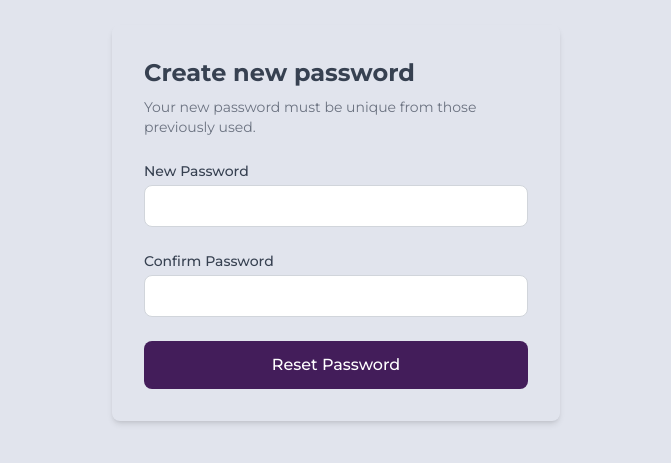
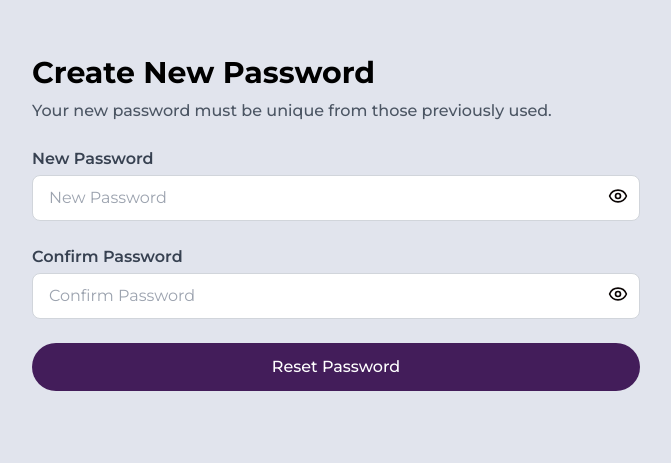
Before and after one commit to bijoymamud/Davisdebard_client, a React (Vite) app: page /resetPassword in a window 1280 px wide. Shown: the part 177-640 px from the top of the page, without its empty margins (304-975 px from the left). Built offline with nearby package versions, Linux system fonts and the light colour scheme.

Commit message:
davis completed

```diff
--- /dev/null
+++ b/src/Hooks/useCheckUserLogin.jsx
@@ -0,0 +1,29 @@
+
+const useCheckUserLogin = () => {
+  // Function to decode JWT and check expiration
+  const isTokenExpired = (token) => {
+    if (!token) return true;
+    try {
+      const decoded = JSON.parse(atob(token.split('.')[1])); // Decode the JWT (base64)
+      const expiry = decoded.exp * 1000; // Expiry time in milliseconds
+      return Date.now() >= expiry; // Check if the current time is past expiry time
+    } catch (e) {
+      return true;
+    }
+  };
+
+  // Get tokens from localStorage
+  const accessToken = localStorage.getItem("access_token");
+  const refreshToken = localStorage.getItem("refresh_token");
+
+  // Check if either token is missing or expired
+  const isTokenValid = accessToken && refreshToken && !isTokenExpired(accessToken) && !isTokenExpired(refreshToken);
+
+  // If the token is invalid or expired, return false
+//   if (!isTokenValid) return { isLoading: false, user: null, error: null, isAuthenticated: false };
+
+
+  return { isUser: isTokenValid};
+};
+
+export default useCheckUserLogin;
--- a/src/Pages/Login/ResetPassword.jsx
+++ b/src/Pages/Login/ResetPassword.jsx
@@ -1,16 +1,135 @@
+// import React, { useState } from "react";
+// import { useForm } from "react-hook-form";
+// import { useNavigate } from "react-router-dom";
+// import { useChangedPasswordMutation } from "../redux/features/baseApi/baseApi";
+
+
+// const ResetPassword = () => {
+//   const { register, handleSubmit, formState: { errors }, watch } = useForm();
+//   const navigate = useNavigate();
+//   const [errorMessage, setErrorMessage] = useState("");
+//   const newPassword = watch("new_password"); // To validate confirm password
+//     const [changedPassword, {isLoading}] = useChangedPasswordMutation()
+
+
+//   const onSubmit = async (data) => {
+//     try {
+//       const email = localStorage.getItem("email");
+//       console.log(email);
+
+//       const response = await changedPassword({
+//         email,
+//         new_password: data.new_password,
+//         confirm_password: data.confirm_password,
+//       }).unwrap();
+
+//       console.log("Password Reset Response:", response);
+
+//       // Redirect to login page
+//       navigate("/changePassSuccessfull");
+//     } catch (error) {
+//       console.error("Reset Password Error:", error);
+//       setErrorMessage(error?.data?.message || "An error occurred. Please try again.");
+//     }
+//   };
+
+//   return (
+//     <div className="flex items-center justify-center min-h-screen bg-[#e1e4ed]">
+//       <div className="w-full max-w-md p-8  rounded-lg shadow-md">
+//         <h2 className="text-2xl font-bold text-start text-gray-700">Create New Password</h2>
+//         <p className="mt-2 text-sm text-start text-gray-500">
+//         Your new password must be unique from those previously used.
+//         </p>
+//         {errorMessage && (
+//           <div className="mt-4 p-2 text-sm text-red-600 bg-red-100 border border-red-400 rounded">
+//             {errorMessage}
+//           </div>
+//         )}
+//         <form onSubmit={handleSubmit(onSubmit)} className="mt-6 space-y-6">
+//           {/* New Password Field */}
+//           <div>
+//             <label htmlFor="new_password" className="block text-sm font-medium text-gray-700">
+//               New Password
+//             </label>
+//             <input
+//               type="password"
+//               id="new_password"
+//               {...register("new_password", {
+//                 required: "New password is required",
+//                 minLength: {
+//                   value: 8,
+//                   message: "Password must be at least 8 characters long",
+//                 },
+//               })}
+//               className={`w-full px-4 py-2 mt-1 border rounded-lg focus:outline-none focus:ring-2 focus:ring-blue-500 ${
+//                 errors.new_password ? "border-red-500" : "border-gray-300"
+//               }`}
+//             />
+//             {errors.new_password && (
+//               <p className="mt-1 text-sm text-red-500">{errors.new_password.message}</p>
+//             )}
+//           </div>
+
+//           {/* Confirm Password Field */}
+//           <div>
+//             <label htmlFor="confirm_password" className="block text-sm font-medium text-gray-700">
+//               Confirm Password
+//             </label>
+//             <input
+//               type="password"
+//               id="confirm_password"
+//               {...register("confirm_password", {
+//                 required: "Confirm password is required",
+//                 validate: (value) =>
+//                   value === newPassword || "Passwords do not match",
+//               })}
+//               className={`w-full px-4 py-2 mt-1 border rounded-lg focus:outline-none focus:ring-2 focus:ring-blue-500 ${
+//                 errors.confirm_password ? "border-red-500" : "border-gray-300"
+//               }`}
+//             />
+//             {errors.confirm_password && (
+//               <p className="mt-1 text-sm text-red-500">{errors.confirm_password.message}</p>
+//             )}
+//           </div>
+
+//           {/* Submit Button */}
+//           <button
+//             type="submit"
+//             disabled={isLoading}
+//             className={`w-full py-3 text-white font-medium rounded-lg focus:outline-none ${
+//               isLoading ? "bg-gray-400 cursor-not-allowed" : "bg-[#431D5A] hover:bg-[#431D5A]"
+//             }`}
+//           >
+//             {isLoading ? "Resetting..." : "Reset Password"}
+//           </button>
+//         </form>
+//       </div>
+//     </div>
+//   );
+// };
+
+// export default ResetPassword;
+
 import React, { useState } from "react";
 import { useForm } from "react-hook-form";
 import { useNavigate } from "react-router-dom";
 import { useChangedPasswordMutation } from "../redux/features/baseApi/baseApi";
-
+import { Eye, EyeOff } from "lucide-react"; // Eye icons from lucide-react
 
 const ResetPassword = () => {
   const { register, handleSubmit, formState: { errors }, watch } = useForm();
   const navigate = useNavigate();
   const [errorMessage, setErrorMessage] = useState("");
   const newPassword = watch("new_password"); // To validate confirm password
-    const [changedPassword, {isLoading}] = useChangedPasswordMutation()
+  const [changedPassword, { isLoading }] = useChangedPasswordMutation();
 
+  // State to manage password visibility toggle
+  const [showPassword, setShowPassword] = useState(false);
+  const [showConfirmPassword, setShowConfirmPassword] = useState(false);
+
+  // Function to handle password visibility toggle
+  const togglePasswordVisibility = () => setShowPassword(!showPassword);
+  const toggleConfirmPasswordVisibility = () => setShowConfirmPassword(!showConfirmPassword);
 
   const onSubmit = async (data) => {
     try {
@@ -35,9 +154,9 @@ const ResetPassword = () => {
 
   return (
     <div className="flex items-center justify-center min-h-screen bg-[#e1e4ed]">
-      <div className="w-full max-w-md p-8  rounded-lg shadow-md">
-        <h2 className="text-2xl font-bold text-start text-gray-700">Create new password</h2>
-        <p className="mt-2 text-sm text-start text-gray-500">
+      <div className="w-full max-w-2xl p-8 rounded-lg ">
+        <h2 className="text-3xl font-bold text-start text-black">Create New Password</h2>
+        <p className="mt-2 text-base font-medium text-start text-gray-600">
           Your new password must be unique from those previously used.
         </p>
         {errorMessage && (
@@ -48,12 +167,14 @@ const ResetPassword = () => {
         <form onSubmit={handleSubmit(onSubmit)} className="mt-6 space-y-6">
           {/* New Password Field */}
           <div>
-            <label htmlFor="new_password" className="block text-sm font-medium text-gray-700">
+            <label htmlFor="new_password" className="block text-base font-semibold text-gray-700">
               New Password
             </label>
+            <div className="relative">
               <input
-              type="password"
+                type={showPassword ? "text" : "password"}
                 id="new_password"
+                placeholder="New Password"
                 {...register("new_password", {
                   required: "New password is required",
                   minLength: {
@@ -61,10 +182,17 @@ const ResetPassword = () => {
                     message: "Password must be at least 8 characters long",
                   },
                 })}
-              className={`w-full px-4 py-2 mt-1 border rounded-lg focus:outline-none focus:ring-2 focus:ring-blue-500 ${
+                className={`w-full px-4 py-2.5 mt-1 border rounded-lg focus:outline-none focus:ring-2 focus:ring-blue-500 ${
                   errors.new_password ? "border-red-500" : "border-gray-300"
                 }`}
               />
+              <span
+                onClick={togglePasswordVisibility}
+                className="absolute inset-y-0 right-3 flex items-center cursor-pointer"
+              >
+                {showPassword ? <EyeOff size={20} /> : <Eye size={20} />}
+              </span>
+            </div>
             {errors.new_password && (
               <p className="mt-1 text-sm text-red-500">{errors.new_password.message}</p>
             )}
@@ -72,21 +200,30 @@ const ResetPassword = () => {
 
           {/* Confirm Password Field */}
           <div>
-            <label htmlFor="confirm_password" className="block text-sm font-medium text-gray-700">
+            <label htmlFor="confirm_password" className="block text-base font-semibold text-gray-700">
               Confirm Password
             </label>
+            <div className="relative">
               <input
-              type="password"
+                type={showConfirmPassword ? "text" : "password"}
                 id="confirm_password"
+                placeholder="Confirm Password"
                 {...register("confirm_password", {
                   required: "Confirm password is required",
                   validate: (value) =>
                     value === newPassword || "Passwords do not match",
                 })}
-              className={`w-full px-4 py-2 mt-1 border rounded-lg focus:outline-none focus:ring-2 focus:ring-blue-500 ${
+                className={`w-full px-4 py-2.5 mt-1 border rounded-lg focus:outline-none focus:ring-2 focus:ring-blue-500 ${
                   errors.confirm_password ? "border-red-500" : "border-gray-300"
                 }`}
               />
+              <span
+                onClick={toggleConfirmPasswordVisibility}
+                className="absolute inset-y-0 right-3 flex items-center cursor-pointer"
+              >
+                {showConfirmPassword ? <EyeOff size={20} /> : <Eye size={20} />}
+              </span>
+            </div>
             {errors.confirm_password && (
               <p className="mt-1 text-sm text-red-500">{errors.confirm_password.message}</p>
             )}
@@ -96,7 +233,7 @@ const ResetPassword = () => {
           <button
             type="submit"
             disabled={isLoading}
-            className={`w-full py-3 text-white font-medium rounded-lg focus:outline-none ${
+            className={`w-full py-3 rounded-full text-white font-medium  focus:outline-none ${
               isLoading ? "bg-gray-400 cursor-not-allowed" : "bg-[#431D5A] hover:bg-[#431D5A]"
             }`}
           >
--- /dev/null
+++ b/src/utility/utility.js
@@ -0,0 +1,3 @@
+const delay = (ms) => new Promise(resolve => setTimeout(resolve, ms));
+
+export { delay };
```
Also changed, not shown: src/Pages/Home/ChatInterface.jsx (+15 -1 lines), system_requirements_for_artificial_intelligence_in_2025.jpg (added). Lines whose indentation alone changed are shown as unchanged.
